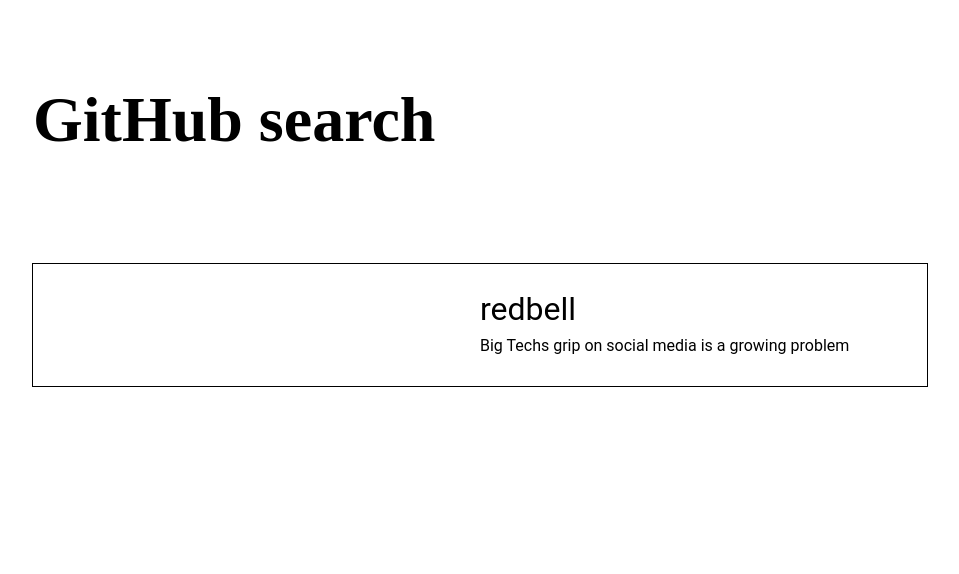
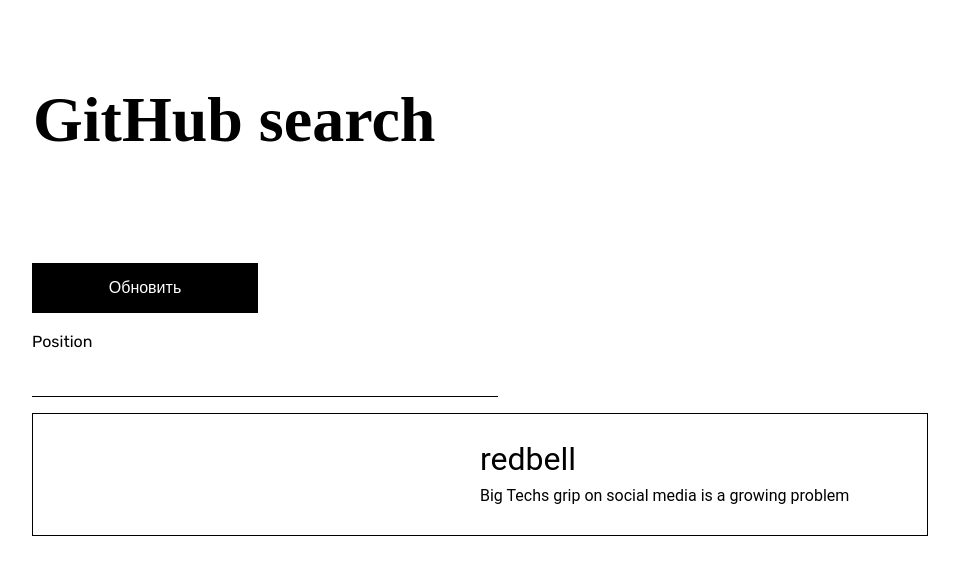
Before and after one commit to RusakovNikki/github-search, a React (Create React App) app: page / in a window 1280 px wide. Shown: the top 574 px of the page, without its empty margins (160-1119 px from the left). Built offline with nearby package versions, Linux system fonts and the light colour scheme; a web font is replaced by a local one.

Commit message:
feat[TextField]: showing data in TextField component

```diff
--- /dev/null
+++ b/src/components/core/Container/Button/index.tsx
@@ -0,0 +1,7 @@
+import React from 'react';
+
+const Button = (props: React.ButtonHTMLAttributes<HTMLButtonElement>) => {
+  return <button className="button" {...props} />;
+};
+
+export default Button;
--- /dev/null
+++ b/src/components/feature/TextField/index.tsx
@@ -0,0 +1,20 @@
+import React from 'react';
+
+interface ITextFieldProps extends React.InputHTMLAttributes<HTMLInputElement> {
+  label?: string;
+}
+
+const TextField = ({ label }: ITextFieldProps) => {
+  return (
+    <div className="header__position form-item">
+      {label && (
+        <label htmlFor="#position" className="form-item__title rubik-regular">
+          {label}
+        </label>
+      )}
+      <input id="#position" type="text" className="form-item__field" />
+    </div>
+  );
+};
+
+export default TextField;
--- a/src/pages/HomePage/index.tsx
+++ b/src/pages/HomePage/index.tsx
@@ -1,12 +1,18 @@
 import React from 'react';
 import Card from '../../components/feature/Card';
+import Button from '../../components/core/Container/Button';
+import TextField from '../../components/feature/TextField';
 
 const HomePage = () => {
   return (
-    <Card
-      mainTitle="redbell"
-      mainDescription="Big Techs grip on social media is a growing problem"
-    />
+    <div style={{ display: 'flex', gap: '1rem', flexDirection: 'column' }}>
+      <Button>Обновить</Button>
+      <TextField label="Position" placeholder="Unspecified" />
+      <Card
+        mainTitle="redbell"
+        mainDescription="Big Techs grip on social media is a growing problem"
+      />
+    </div>
   );
 };
 
```
